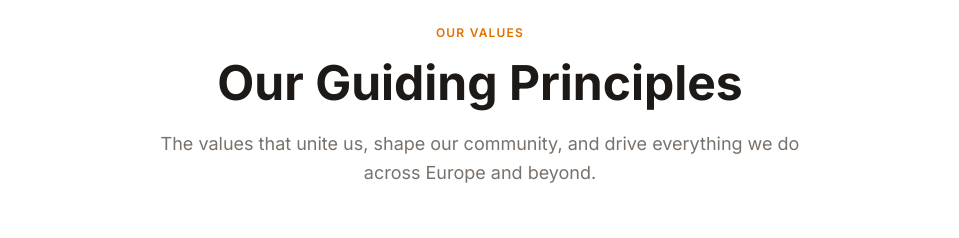
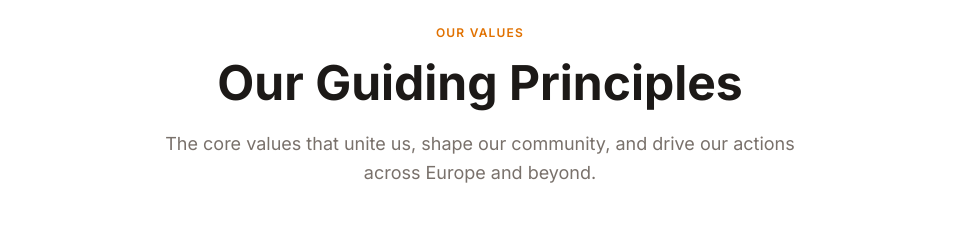
Before and after one commit to SBMBENDE/oroko_app, a Next.js app: page /about in a window 1280 px wide. Shown: the part 1920-2158 px from the top of the page, without its empty margins (160-1119 px from the left). Built offline with nearby package versions, Linux system fonts and the light colour scheme.

Commit message:
preetier onsave enabled

```diff
--- a/app/about/page.tsx
+++ b/app/about/page.tsx
@@ -134,7 +134,7 @@ export default function AboutPage() {
             Our Guiding Principles
           </h2>
           <p className="text-stone-500 text-base sm:text-lg leading-relaxed max-w-2xl mx-auto">
-            The values that unite us, shape our community, and drive everything we do across Europe and beyond.
+            The core values that unite us, shape our community, and drive our actions across Europe and beyond.
           </p>
         </div>
 
```
